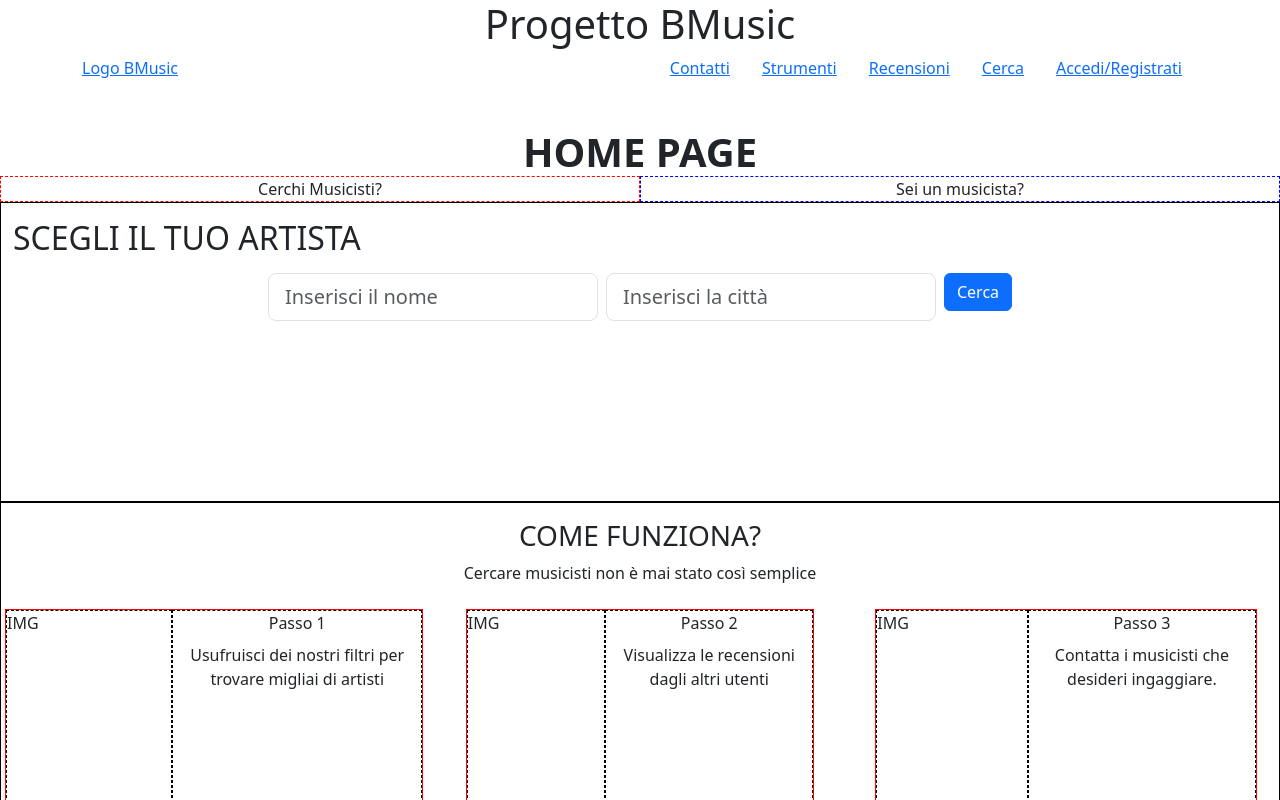
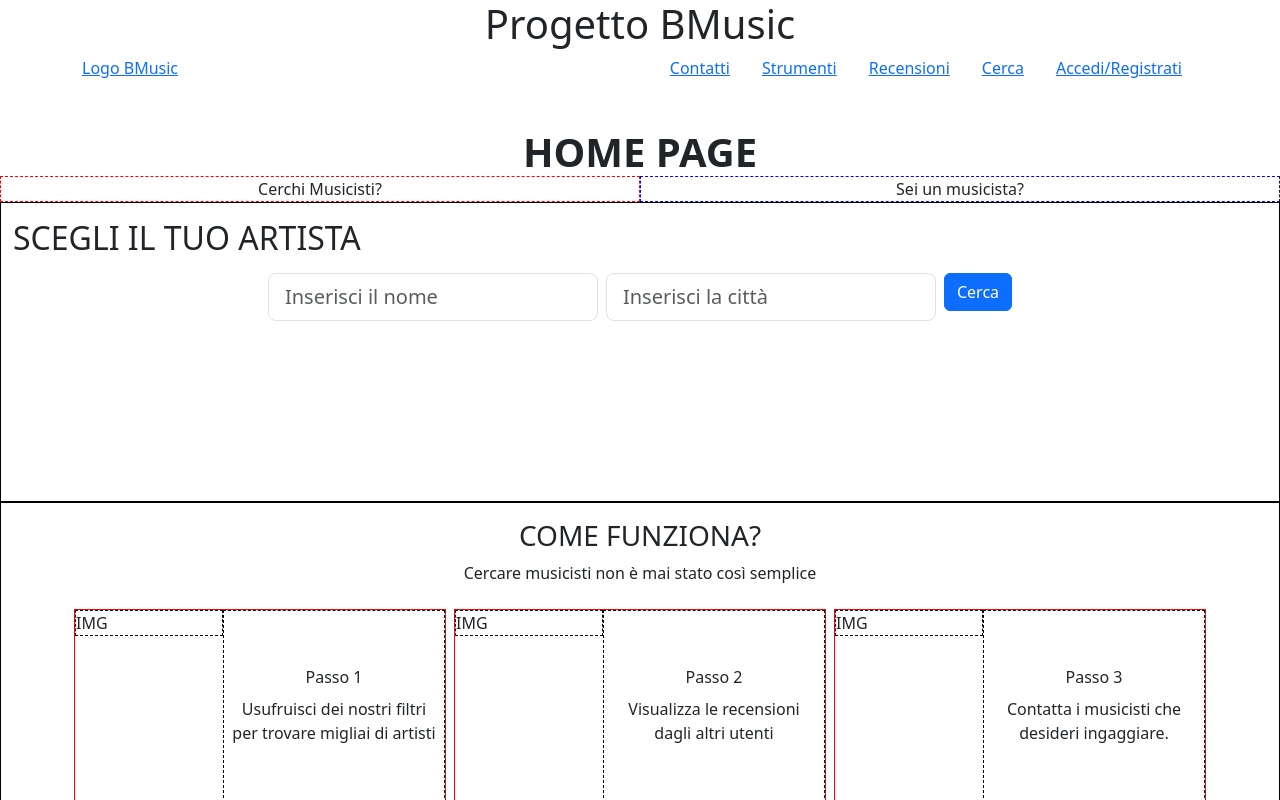
Before and after one commit to maicolkutchoukov/boolean-final-project-frontend, a Vue app: page / in a window 1280 px wide. Shown: the top 800 px of the page. Built offline with nearby package versions, Linux system fonts and the light colour scheme.

Commit message:
fix HomePage

```diff
--- a/src/pages/HomePage.vue
+++ b/src/pages/HomePage.vue
@@ -86,15 +86,16 @@ export default {
         </div>
 
 
+        <div class="container">
             <div class="row">
 
             <!-- Single Card -->
-            <div v-for="(card, i) in cardData" :key="i" class="col-4 g-2 d-flex justify-content-center">
+                <div v-for="(card, i) in cardData" :key="i" class="col-4 g-2 ">
                     <div class="container-card d-flex">
-                    <div class="container-img">
+                        <div class="container-img h-100">
                             IMG
                         </div>
-                    <div class="container-text text-center">
+                        <div class="container-text text-center d-flex align-items-center justify-content-center flex-column">
                             <div>
                                 {{ card.title }}
                             </div>
@@ -108,6 +109,7 @@ export default {
 
                 <div class="text-center mt-3">
                     <button type="submit" class="btn btn-primary">Cerca Musicisti</button>
+                </div>
             </div>
         </div>
     </div>
@@ -178,13 +180,11 @@ img {
 }
 
 .container-img {
-    height: 100%;
     min-width: 40%;
     border: 1px dashed black;
 }
 
 .container-text {
-    height: 100%;
     min-width:60%;
     border: 1px dashed black;
 }
```
Lines whose indentation alone changed are shown as unchanged.
